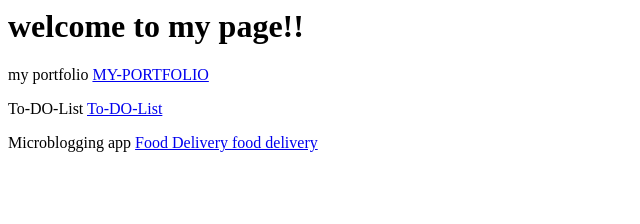
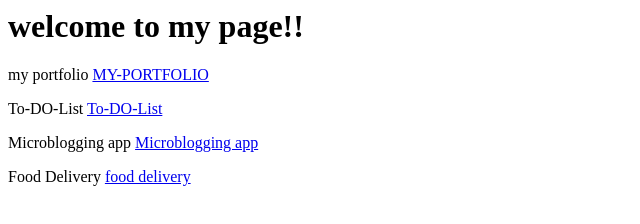
Before and after one commit to sanjayduce/index, a plain HTML site: page index.html in a window 1280 px wide. Shown: the whole page, without its empty margins (0-640 px from the left). Drawn offline with Linux system fonts and the light colour scheme.

Commit message:
index.html

```diff
--- a/index.html
+++ b/index.html
@@ -10,7 +10,7 @@
   <a href="https://sanjayduce.github.io/index/todo-list/todo.html">To-DO-List</a>
   </p>
   <p>Microblogging app
-  <a href="https://sanjayduce.github.io/index/Micro/micro.html>Microblogging app</a>
+  <a href="https://sanjayduce.github.io/index/Micro/micro.html">Microblogging app</a>
   </p>
   <p>Food Delivery
   <a href=" https://sanjayduce.github.io/Food-delivery/index.html">food delivery</a>
```
